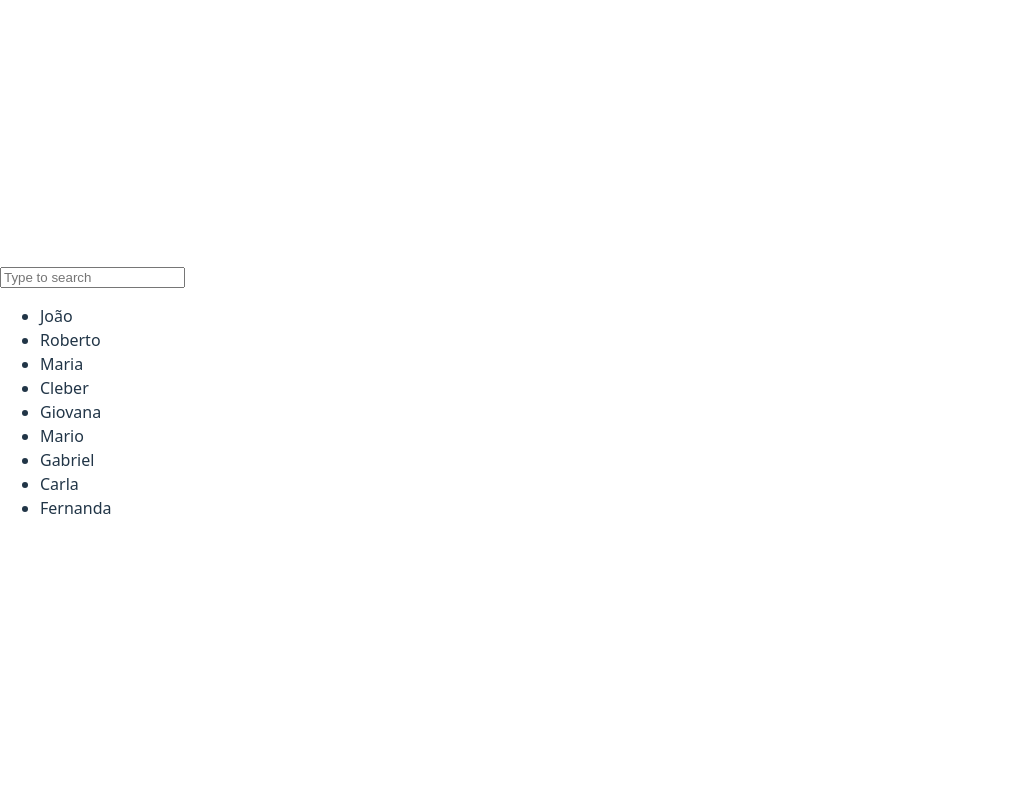
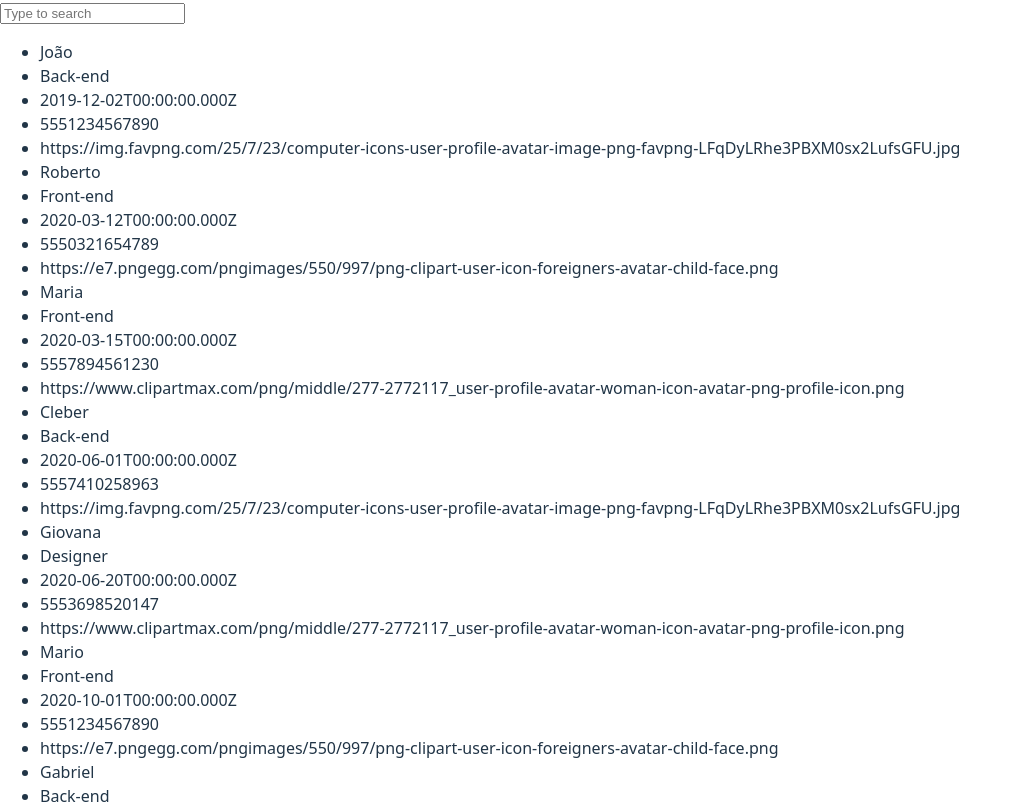
Before and after one commit to silvaPool/filtro-de-pesquisa, a React (Vite) app: page / in a window 1280 px wide. Shown: the top 804 px of the page, without its empty margins (0-1022 px from the left). Built offline with nearby package versions, Linux system fonts and the light colour scheme; data requests are answered from the project's data file.

Commit message:
filtro aplicado para outros dados

```diff
--- a/src/App.jsx
+++ b/src/App.jsx
@@ -8,20 +8,24 @@ import { useGetEmployees } from "./hooks/useGetEmployees";
 function App() {
   const { employees, loading, error } = useGetEmployees();
 
-  const [filteredUsers, setFilteredUsers] = useState([]);
+  const [filteredEmployees, setFilteredEmployees] = useState([]);
 
   useEffect(() => {
     if (Object.keys(employees).length > 0) {
-      setFilteredUsers(employees)
+      setFilteredEmployees(employees)
     }
   }, [employees]);
 
   const filterItems = (searchTerm) => {
     const filteredItems = employees.filter((employee) =>
-      employee.name.toLowerCase().includes(searchTerm.toLowerCase())
+      employee.name.toLowerCase().includes(searchTerm.toLowerCase()) ||
+      employee.job.toLowerCase().includes(searchTerm.toLowerCase()) ||
+      employee.admission_date.toLowerCase().includes(searchTerm.toLowerCase()) ||
+      employee.phone.toLowerCase().includes(searchTerm.toLowerCase()) ||
+      employee.image.toLowerCase().includes(searchTerm.toLowerCase())
     );
 
-    setFilteredUsers(filteredItems);
+    setFilteredEmployees(filteredItems);
   };
 
   return (
@@ -31,7 +35,7 @@ function App() {
 
       {error && <p>There was an error loading the users</p>}
 
-      {!loading && !error && <ItemsList items={filteredUsers} />}
+      {!loading && !error && <ItemsList items={filteredEmployees} />}
     </>
   );
 }
--- a/src/components/ItemList.jsx
+++ b/src/components/ItemList.jsx
@@ -6,7 +6,13 @@ const ItemsList = ({ items }) => {
       ) : (
         <ul>
           {items.map((item) => (
-            <li key={item.id}>{item.name}</li>
+            <div  key={item.id}>
+            <li>{item.name}</li>
+            <li>{item.job}</li>
+            <li>{item.admission_date}</li>
+            <li>{item.phone}</li>
+            <li>{item.image}</li>
+            </div>
           ))}
         </ul>
       )}
--- a/src/hooks/useGetEmployees.jsx
+++ b/src/hooks/useGetEmployees.jsx
@@ -4,6 +4,8 @@ export const useGetEmployees = () => {
   const [employees, setEmployees] = useState([]);
   const [loading, setLoading] = useState(true);
   const [error, setError] = useState(null);
+
+
 
   useEffect(() => {
     fetch("http://localhost:3000/employees")
@@ -16,7 +18,7 @@ export const useGetEmployees = () => {
 
       .then((data) => {
         console.log("Dados recebidos:", data);
-        setEmployees(data || []);
+        setEmployees(data);
       })
       .catch((err) => {
         console.error("Erro na requisição:", err);
```
